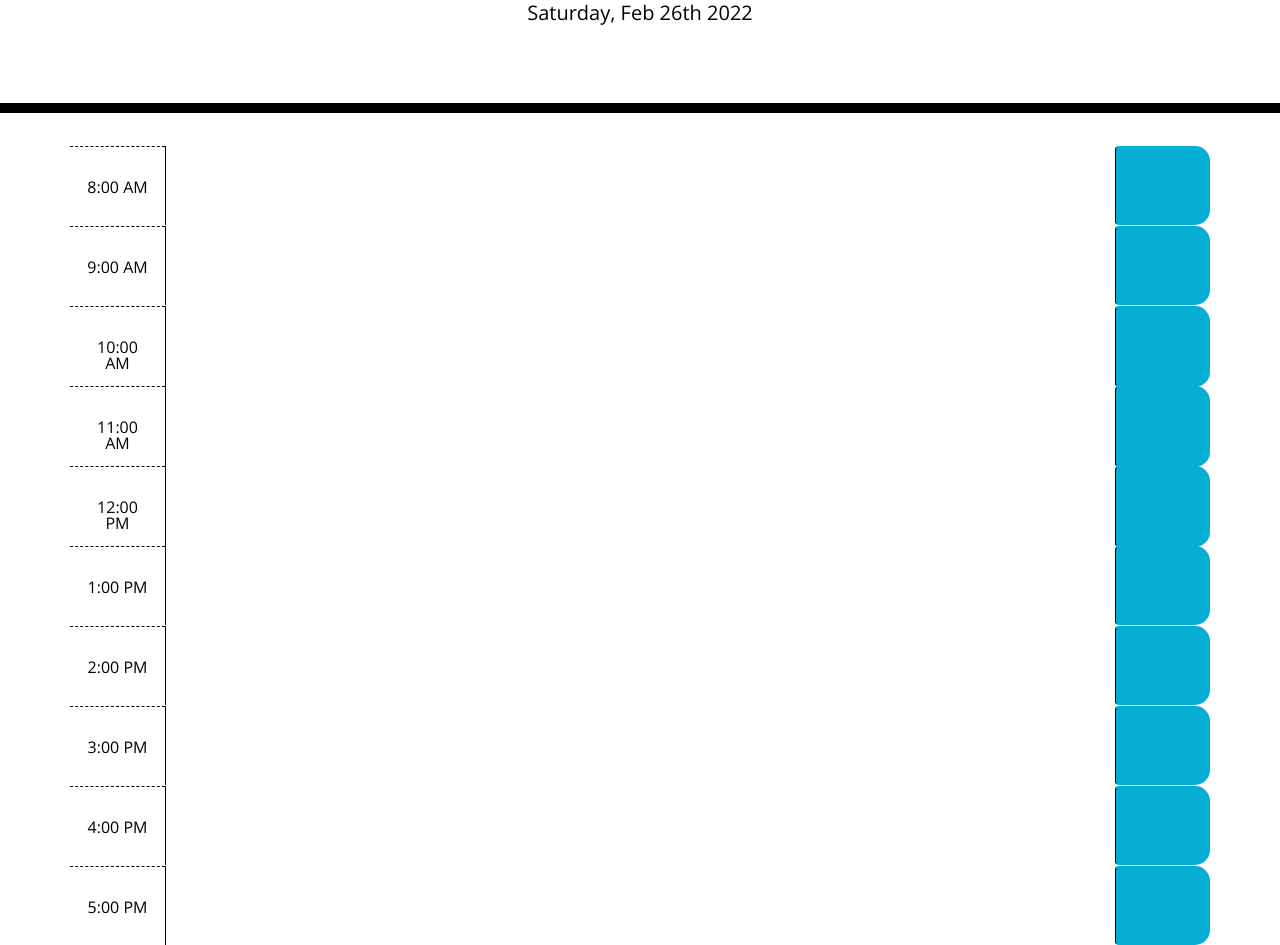
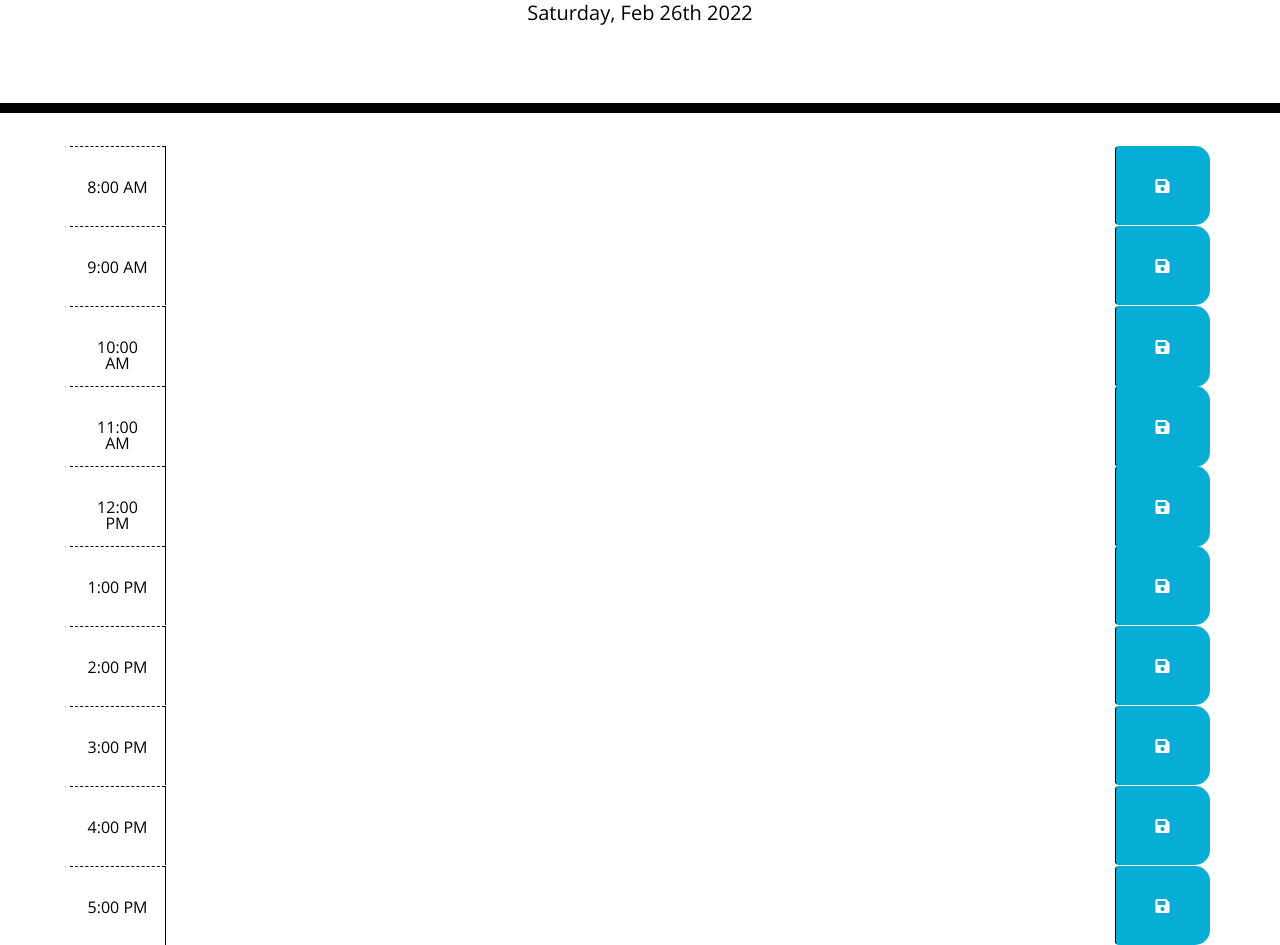
Before and after one commit to barkleylikecharles/work-day-scheduler, a plain HTML site: page index.html in a window 1280 px wide. Shown: the part 191-1136 px from the top of the page. Drawn offline with nearby package versions, Linux system fonts and the light colour scheme.

Commit message:
updated buttons with icon and functionality

```diff
--- a/assets/script.js
+++ b/assets/script.js
@@ -2,4 +2,21 @@
 var todayDate = moment().format('dddd, MMM Do YYYY');
 $("#currentDay").html(todayDate);
 
-//Function
+//Function for each hour button to save info written in the text area and display
+$(document).ready(function (){
+    $(".saveBtn").on("click", function () {
+//Get values
+        var text = $(this).siblings("description").val();
+        var time = $(this).parent().attr("id");
+// Save to local storage
+        localStorage.setItem(time, text);
+    })
+//Function to track the current time using moment
+
+function timeTracker() {
+    var timeNow = moment().hour();
+
+}
+
+
+})
--- a/index.html
+++ b/index.html
@@ -37,7 +37,7 @@
         </div>
         <textarea class="col-md-10 description">
         </textarea>
-        <button class="btn saveBtn col-md-1"></button>
+        <button class="btn saveBtn col-md-1"><i class="fas fa-save"></i></button>
       </div>
 
       <div id="hour9" class="row time-block">
@@ -46,7 +46,7 @@
         </div>
         <textarea class="col-md-10 description">
         </textarea>
-        <button class="btn saveBtn col-md-1"></button>
+        <button class="btn saveBtn col-md-1"><i class="fas fa-save"></i></button>
       </div>
 
       <div id="hour10" class="row time-block">
@@ -55,7 +55,7 @@
         </div>
         <textarea class="col-md-10 description">
         </textarea>
-        <button class="btn saveBtn col-md-1"></button>
+        <button class="btn saveBtn col-md-1"><i class="fas fa-save"></i></button>
       </div>
 
       <div id="hour11" class="row time-block">
@@ -64,7 +64,7 @@
         </div>
         <textarea class="col-md-10 description">
         </textarea>
-        <button class="btn saveBtn col-md-1"></button>
+        <button class="btn saveBtn col-md-1"><i class="fas fa-save"></i></button>
       </div>
 
       <div id="hour12" class="row time-block">
@@ -73,7 +73,7 @@
         </div>
         <textarea class="col-md-10 description">
         </textarea>
-        <button class="btn saveBtn col-md-1"></button>
+        <button class="btn saveBtn col-md-1"><i class="fas fa-save"></i></button>
       </div>
 
       <div id="hour13" class="row time-block">
@@ -82,7 +82,7 @@
         </div>
         <textarea class="col-md-10 description">
         </textarea>
-        <button class="btn saveBtn col-md-1"></button>
+        <button class="btn saveBtn col-md-1"><i class="fas fa-save"></i></button>
       </div>
 
       <div id="hour14" class="row time-block">
@@ -91,7 +91,7 @@
         </div>
         <textarea class="col-md-10 description">
         </textarea>
-        <button class="btn saveBtn col-md-1"></button>
+        <button class="btn saveBtn col-md-1"><i class="fas fa-save"></i></button>
       </div>
 
       <div id="hour15" class="row time-block">
@@ -100,7 +100,7 @@
         </div>
         <textarea class="col-md-10 description">
         </textarea>
-        <button class="btn saveBtn col-md-1"></button>
+        <button class="btn saveBtn col-md-1"><i class="fas fa-save"></i></button>
       </div>
 
       <div id="hour16" class="row time-block">
@@ -109,7 +109,7 @@
         </div>
         <textarea class="col-md-10 description">
         </textarea>
-        <button class="btn saveBtn col-md-1"></button>
+        <button class="btn saveBtn col-md-1"><i class="fas fa-save"></i></button>
       </div>
 
       <div id="hour17" class="row time-block">
@@ -118,7 +118,7 @@
         </div>
         <textarea class="col-md-10 description">
         </textarea>
-        <button class="btn saveBtn col-md-1"></button>
+        <button class="btn saveBtn col-md-1"><i class="fas fa-save"></i></button>
       </div>
 
     </div>
```
